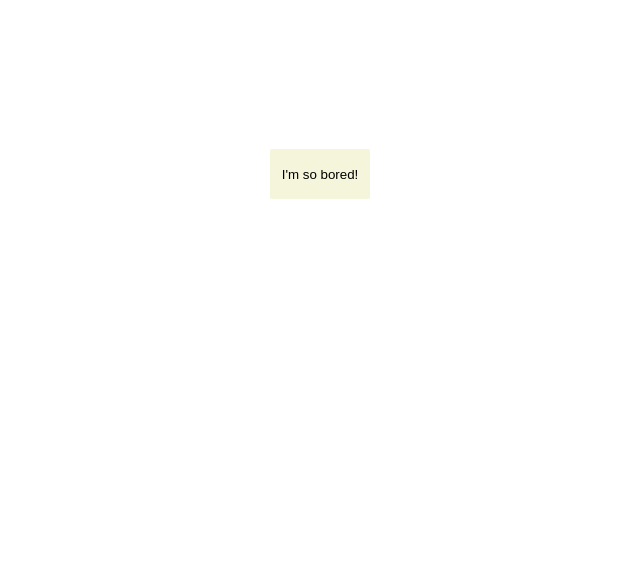
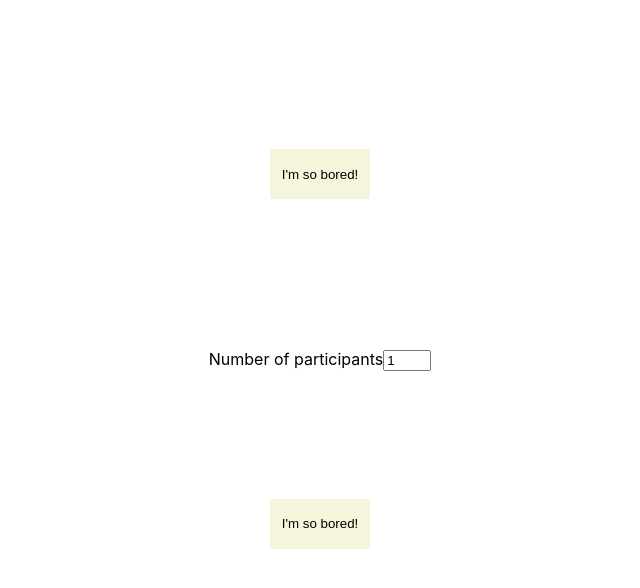
Before and after one commit to NellySP/Im-so-bored, a React (Create React App) app: page / in a window 1280 px wide. Shown: the top 588 px of the page, without its empty margins (320-960 px from the left). Built offline with nearby package versions, Linux system fonts and the light colour scheme; no server answers.

Commit message:
start get activity by participants

```diff
--- a/src/App.js
+++ b/src/App.js
@@ -1,10 +1,12 @@
 import "./App.css";
+import PeopleActivity from "./components/ActivityByParticipants";
 import RandomActivity from "./components/RandomActivity";
 
 function App() {
   return (
     <div className="app">
       <RandomActivity />
+      <PeopleActivity />
     </div>
   );
 }
--- /dev/null
+++ b/src/components/ActivityByParticipants/index.js
@@ -0,0 +1,41 @@
+import Button from "../Button";
+import React, { useState, useEffect } from "react";
+
+const PeopleActivity = () => {
+  const [activity, setActivity] = useState();
+  const [participants, setParticipants] = useState();
+
+  const getActivity = async () => {
+    const response = await fetch(
+      "http://www.boredapi.com/api/activity?participants=:participants"
+    );
+    const data = await response.json();
+    console.log(data);
+    setActivity(data.activity);
+  };
+
+  useEffect(() => {
+    getActivity();
+  }, []);
+
+  return (
+    <div>
+      <h1>{activity}</h1>
+      <div className="participants-form">
+        <label htmlFor="participants">Number of participants</label>
+        <input
+          onChange={(event) => setParticipants(event.target.value)}
+          type="number"
+          name="participants"
+          id="participants"
+          min="1"
+          max="5"
+          defaultValue={1}
+        />
+      </div>
+      <Button handleClick={() => getActivity()} />
+    </div>
+  );
+};
+
+export default PeopleActivity;
```
Also changed, not shown: src/components/ActivityByParticipants/participants.css (added).
